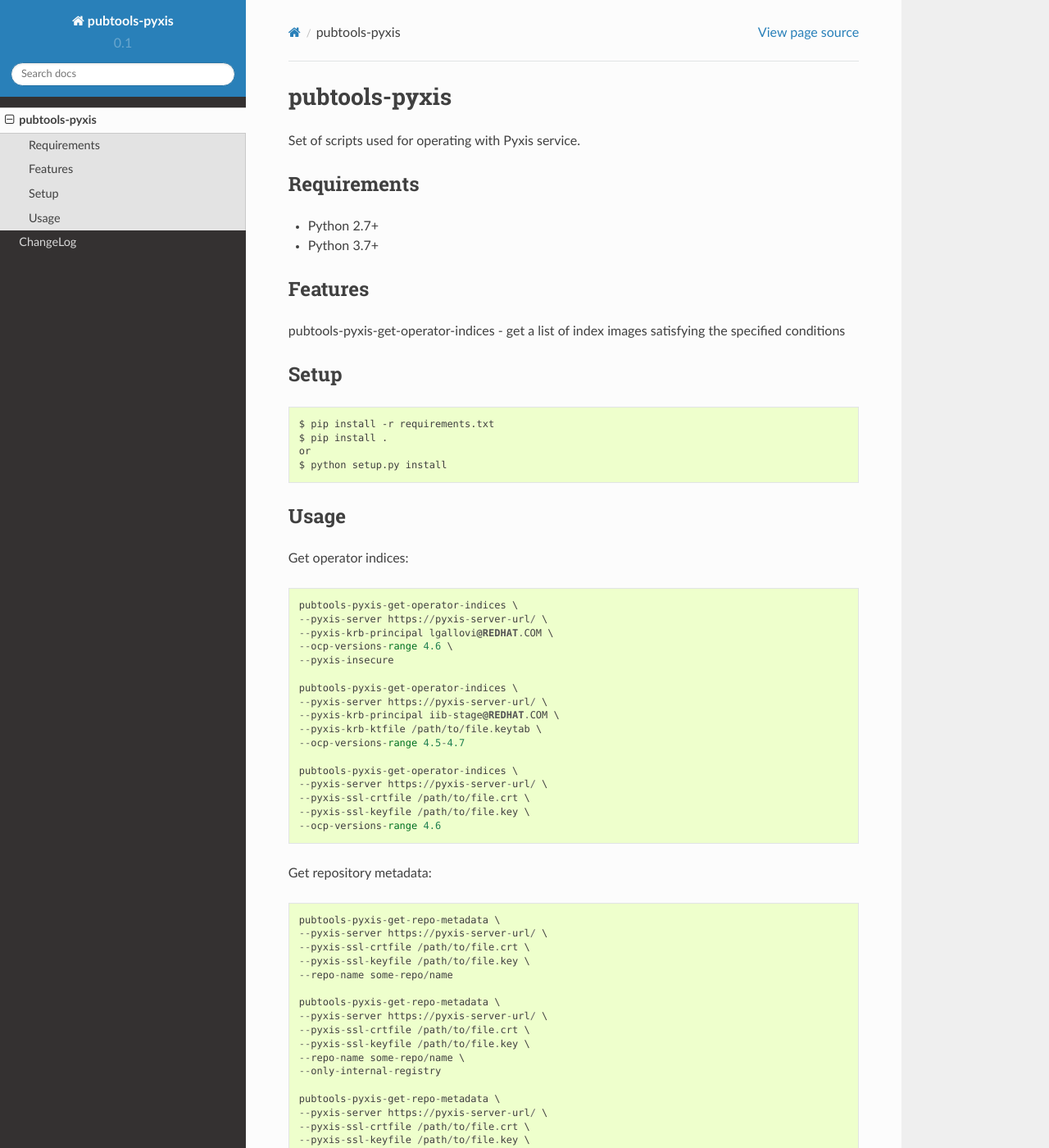
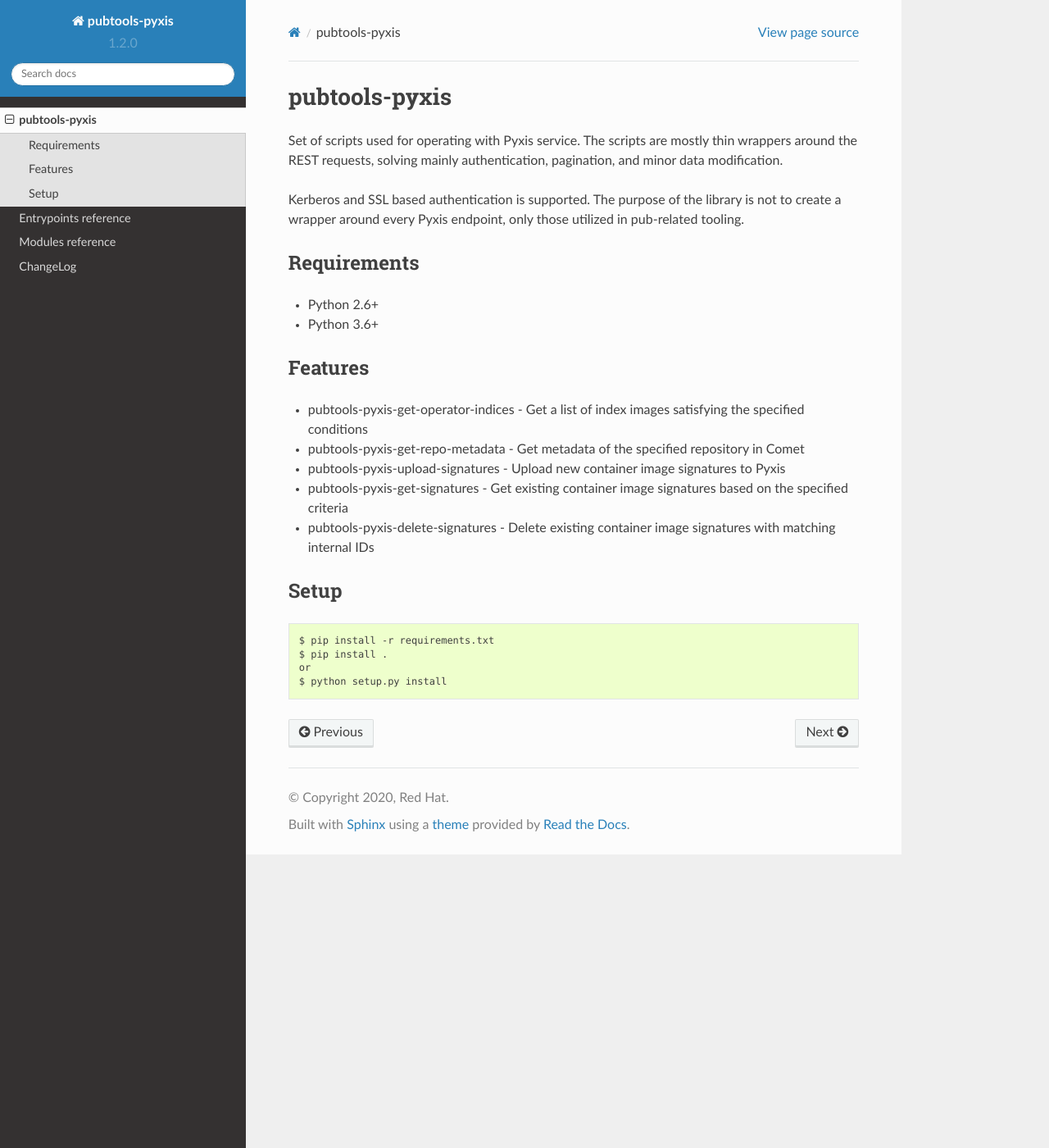
Before and after one commit to release-engineering/pubtools-pyxis, a Sphinx documentation site: the page built from docs/source/README.rst, in a window 1280 px wide and 1400 px high. Shown: the whole window at 82% size. Built offline with Sphinx 7.4.7 and the Read the Docs theme 2.0.0, drawn with Linux system fonts in a browser that asks for light colours; some of the changed text lies outside the part shown.

Commit message:
Add documentation to pubtools-pyxis

```diff
--- a/docs/source/README.rst
+++ b/docs/source/README.rst
@@ -2,20 +2,24 @@
  pubtools-pyxis
 ===============
 
-Set of scripts used for operating with Pyxis service.
+Set of scripts used for operating with Pyxis service. The scripts are mostly thin wrappers around the REST requests, solving mainly authentication, pagination, and minor data modification.
 
+Kerberos and SSL based authentication is supported. The purpose of the library is not to create a wrapper around every Pyxis endpoint, only those utilized in pub-related tooling.
 
 Requirements
 ============
 
-* Python 2.7+
-* Python 3.7+
+* Python 2.6+
+* Python 3.6+
 
 Features
 ========
 
-pubtools-pyxis-get-operator-indices - get a list of index images satisfying the specified conditions
-
+* pubtools-pyxis-get-operator-indices - Get a list of index images satisfying the specified conditions
+* pubtools-pyxis-get-repo-metadata - Get metadata of the specified repository in Comet
+* pubtools-pyxis-upload-signatures - Upload new container image signatures to Pyxis
+* pubtools-pyxis-get-signatures - Get existing container image signatures based on the specified criteria
+* pubtools-pyxis-delete-signatures - Delete existing container image signatures with matching internal IDs
 Setup
 =====
 
@@ -25,81 +29,3 @@
   $ pip install .
   or
   $ python setup.py install
-
-Usage
-=====
-
-Get operator indices:
-::
-
-  pubtools-pyxis-get-operator-indices \
-  --pyxis-server https://pyxis-server-url/ \
-  --pyxis-krb-principal lgallovi@REDHAT.COM \
-  --ocp-versions-range 4.6 \
-  --pyxis-insecure
-
-  pubtools-pyxis-get-operator-indices \
-  --pyxis-server https://pyxis-server-url/ \
-  --pyxis-krb-principal iib-stage@REDHAT.COM \
-  --pyxis-krb-ktfile /path/to/file.keytab \
-  --ocp-versions-range 4.5-4.7
-
-  pubtools-pyxis-get-operator-indices \
-  --pyxis-server https://pyxis-server-url/ \
-  --pyxis-ssl-crtfile /path/to/file.crt \
-  --pyxis-ssl-keyfile /path/to/file.key \
-  --ocp-versions-range 4.6
-
-Get repository metadata:
-::
-
-  pubtools-pyxis-get-repo-metadata \
-  --pyxis-server https://pyxis-server-url/ \
-  --pyxis-ssl-crtfile /path/to/file.crt \
-  --pyxis-ssl-keyfile /path/to/file.key \
-  --repo-name some-repo/name
-
-  pubtools-pyxis-get-repo-metadata \
-  --pyxis-server https://pyxis-server-url/ \
-  --pyxis-ssl-crtfile /path/to/file.crt \
-  --pyxis-ssl-keyfile /path/to/file.key \
-  --repo-name some-repo/name \
-  --only-internal-registry
-
-  pubtools-pyxis-get-repo-metadata \
-  --pyxis-server https://pyxis-server-url/ \
-  --pyxis-ssl-crtfile /path/to/file.crt \
-  --pyxis-ssl-keyfile /path/to/file.key \
-  --repo-name some-repo/name \
-  --only-partner-registry
-
-Upload signatures:
-::
-
-  pubtools-pyxis-upload-signatures \
-  --pyxis-server https://pyxis-server-url/ \
-  --pyxis-ssl-crtfile /path/to/file.crt \
-  --pyxis-ssl-keyfile /path/to/file.key \
-  --signatures '[{"foo": "bar"}]'
-
-  pubtools-pyxis-upload-signatures \
-  --pyxis-server https://pyxis-server-url/ \
-  --pyxis-ssl-crtfile /path/to/file.crt \
-  --pyxis-ssl-keyfile /path/to/file.key \
-  --signatures @signatures.json
-
-Get signatures:
-::
-
-  pubtools-pyxis-get-signatures \
-  --pyxis-server https://pyxis-server-url/ \
-  --pyxis-ssl-crtfile /path/to/file.crt \
-  --pyxis-ssl-keyfile /path/to/file.key \
-  --manifest-digest sha256-digest-of-manifest,sha256-digest-of-other-manifest
-
-  pubtools-pyxis-get-signatures \
-  --pyxis-server https://pyxis-server-url/ \
-  --pyxis-ssl-crtfile /path/to/file.crt \
-  --pyxis-ssl-keyfile /path/to/file.key \
-  --manifest-digest sha256-digest-of-manifest
-  --reference pull-reference-of-image,pull-reference-of-image2
--- a/docs/source/conf.py
+++ b/docs/source/conf.py
@@ -25,9 +25,9 @@
 author = u"Red Hat"
 
 # The short X.Y version
-version = u"0.1"
+version = u"1.2.0"
 # The full version, including alpha/beta/rc tags
-release = u"0.1.0"
+release = u"1.2.0"
 
 
 # -- General configuration ---------------------------------------------------
@@ -74,7 +74,7 @@
 # The theme to use for HTML and HTML Help pages.  See the documentation for
 # a list of builtin themes.
 #
-html_theme = "alabaster"
+html_theme = "sphinx_rtd_theme"
 
 # Theme options are theme-specific and customize the look and feel of a theme
 # further.  For a list of options available for each theme, see the
@@ -160,8 +160,3 @@
         "Miscellaneous",
     )
 ]
-
-
-# -- Extension configuration -------------------------------------------------
-
-html_theme = "sphinx_rtd_theme"
```
Also changed, not shown: docs/source/delete_signatures.rst (added, +31 -0 lines), docs/source/entrypoints_reference.rst (added, +14 -0 lines), docs/source/get_indices.rst (added, +42 -0 lines), docs/source/get_repo_metadata.rst (added, +60 -0 lines), docs/source/get_signatures.rst (added, +50 -0 lines), docs/source/index.rst (+2 -8 lines), docs/source/modules_reference.rst (added, +13 -0 lines), docs/source/ops_helpers.rst (added, +14 -0 lines), docs/source/pyxis_authentication.rst (added, +34 -0 lines), docs/source/pyxis_client.rst (added, +17 -0 lines), docs/source/pyxis_session.rst (added, +17 -0 lines), docs/source/upload_signatures.rst (added, +60 -0 lines), 2 other files.
